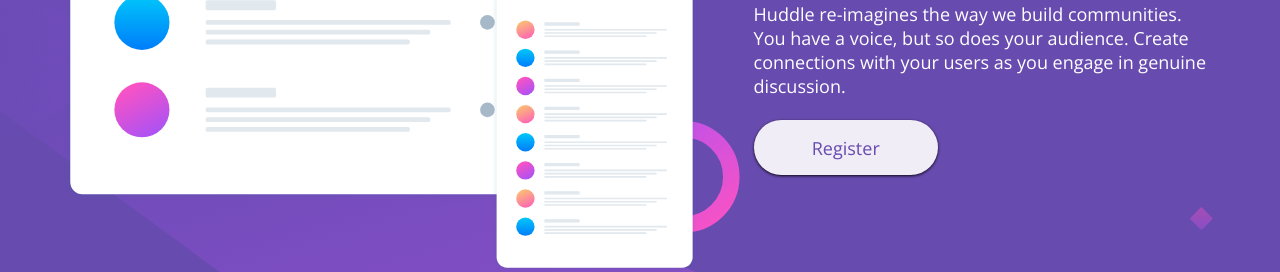
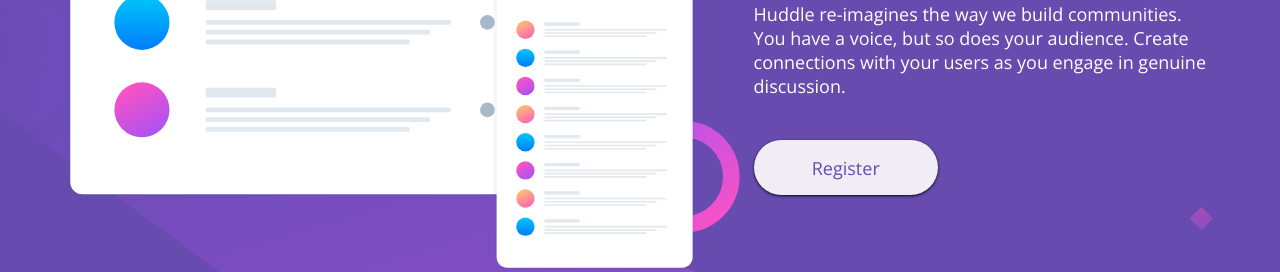
Before and after one commit to ahmedalhalfa/Huddle-Landing-Page, a plain HTML site: page index.html in a window 1280 px wide. Shown: the part 370-642 px from the top of the page. Drawn offline with nearby package versions, Linux system fonts and the light colour scheme.

Commit message:
minor updates to the desktop version

```diff
--- a/styles/_responsive.scss
+++ b/styles/_responsive.scss
@@ -43,19 +43,20 @@
         {
             margin: 0;
             font-size: 40px;
+            // margin-bottom: 20px;
         }
 
         #{&}__paragraph
         {
             margin: 0;
-            // margin-bottom: 40px;
+            margin-bottom: 20px;
             font-size: 18px;
         }
 
         #{&}__btn
         {
             margin: 0;
-            margin-bottom: 45px;
+            margin-bottom: 25px;
             font-size: 18px;
             width:40%;
             height: 55px;
```
Also changed, not shown: styles/main.css, 1 other file.
